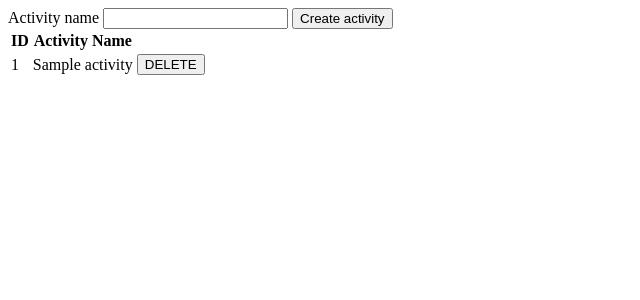
After one commit to d471061c/AdventurePath, a Flask app: page /activities in a window 1280 px wide. The commit adds this page. Shown: the top 300 px of the page, without its empty margins (0-640 px from the left). Run offline with Flask 2, Linux system fonts and the light colour scheme; tables that the repository leaves empty hold one stand-in row (values such as "Sample post").

Commit message:
Refactor activities and templates

```diff
--- /dev/null
+++ b/application/activities/forms.py
@@ -0,0 +1,9 @@
+from flask_wtf import FlaskForm
+from wtforms import StringField
+from wtforms.validators import DataRequired
+
+class ActivityForm(FlaskForm):
+    name = StringField("Activity name", [DataRequired()])
+
+    class Meta:
+        csrf = False
--- /dev/null
+++ b/application/activities/views.py
@@ -0,0 +1,30 @@
+from flask import render_template, redirect, request, url_for
+
+from application import app, db
+from .models import Activity
+from .forms import ActivityForm
+
+@app.route("/activities", methods=["GET"])
+def view_activities():
+    return render_template("activities.html", activities=Activity.query.all(), form=ActivityForm())
+
+@app.route("/activities", methods=["POST"])
+def add_activity():
+    activity = Activity(request.form.get("name"))
+
+    try:
+        db.session().add(activity)
+        db.session().commit()
+    except Exception:
+        redirect(url_for("view_activities"))
+
+    return redirect(url_for("view_activities"))
+
+@app.route("/activities/delete/<activity_id>/", methods=["POST"])
+def delete_activity(activity_id):
+    activity = Activity.query.get(activity_id)
+
+    db.session().delete(activity)
+    db.session().commit()
+
+    return redirect(url_for("view_activities"))
--- /dev/null
+++ b/application/models.py
@@ -0,0 +1 @@
+from application.activities import models
--- /dev/null
+++ b/application/resources/templates/activities.html
@@ -0,0 +1,31 @@
+{% extends "layouts/layout.html" %}
+
+{% block body %}
+    <!-- Activity form -->
+    <form action="{{ url_for('add_activity')}}" method="post">
+        {{ form.name.label }}
+        {{ form.name }}
+        <input type="submit" value="Create activity"/>
+    </form>
+
+    <!-- Available activities -->
+    <table>
+        <tr>
+            <th>ID</th>
+            <th>Activity Name</th>
+            <th></th>
+        </tr>
+        {% for activity in activities %}
+            <tr>
+                <td>{{ activity.id }}</td>
+                <td>{{ activity.name }}</td>
+                <td>
+                    <form action="{{ url_for('delete_activity', activity_id=activity.id) }}" method="post" >
+                        <input type="submit" value="DELETE">
+                    </form>
+                </td>
+            </tr>
+        {% endfor %}
+    </table>
+
+{% endblock %}
--- a/application/templates/layout.html
+++ b/application/resources/templates/layouts/layout.html
@@ -4,9 +4,8 @@
         <title> AdventurePath </title>
     </head>
 
-    <body>
+    <head>
         {% block body %}
-            <p> Hello, World! </p>
         {% endblock %}
-    </body>
+    </head>
 </html>
--- a/application/views.py
+++ b/application/views.py
@@ -1,6 +1,9 @@
 from flask import render_template
+
 from application import app
 
 @app.route("/")
-def index():
+def homepage():
     return render_template("index.html")
+
+from application.activities import views
```
Also changed, not shown: application/__init__.py (+19 -2 lines), application/activities/models.py (added, +8 -0 lines), application/resources/templates/index.html (added, +10 -0 lines), application/templates/index.html (deleted, +0 -7 lines).
